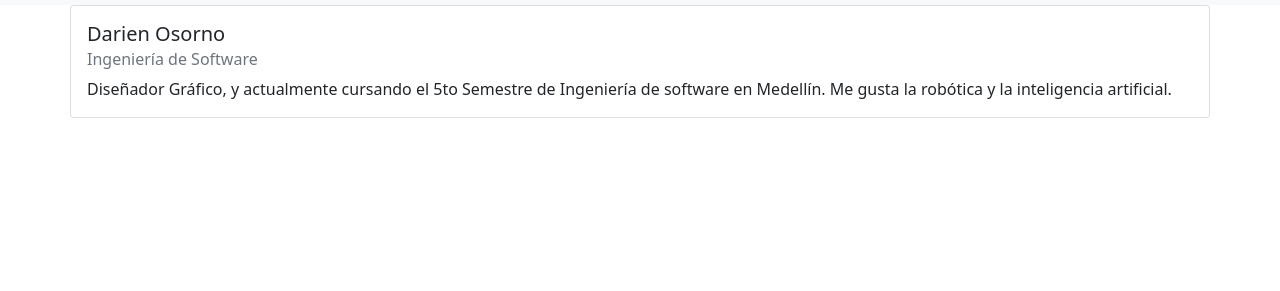
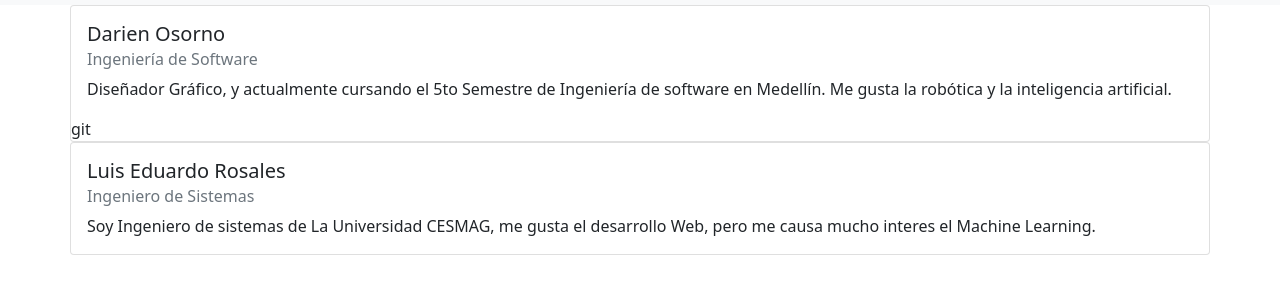
Before and after one commit to darien-o/presentacionG2-DarienOsorno, a plain HTML site: page index.html in a window 1280 px wide. Shown: the part 45-336 px from the top of the page. Drawn offline with nearby package versions, Linux system fonts and the light colour scheme.

Commit message:
Commit de prueba

```diff
--- a/index.html
+++ b/index.html
@@ -27,11 +27,22 @@
           <p class="card-text">
             Diseñador Gráfico, y actualmente cursando el 5to Semestre de Ingeniería de software en Medellín. Me gusta la robótica y la inteligencia artificial.
           </p>
-        </div>
+        </div>git
       </div>
 
 
       <!-- Linea final, no ingresar nada debajo de esto. -->
+
+      <div class="row card 12">
+        <div class="card-body">
+          <h5 class="card-title">Luis Eduardo Rosales</h5>
+          <h6 class="card-subtitle mb-2 text-muted">Ingeniero de Sistemas</h6>
+          <p class="card-text">
+            Soy Ingeniero de sistemas de La Universidad CESMAG, me gusta el desarrollo Web, pero me causa mucho interes
+            el Machine Learning.
+          </p>
+        </div>
+      </div>
     </div>
   </body>
 </html>
```
